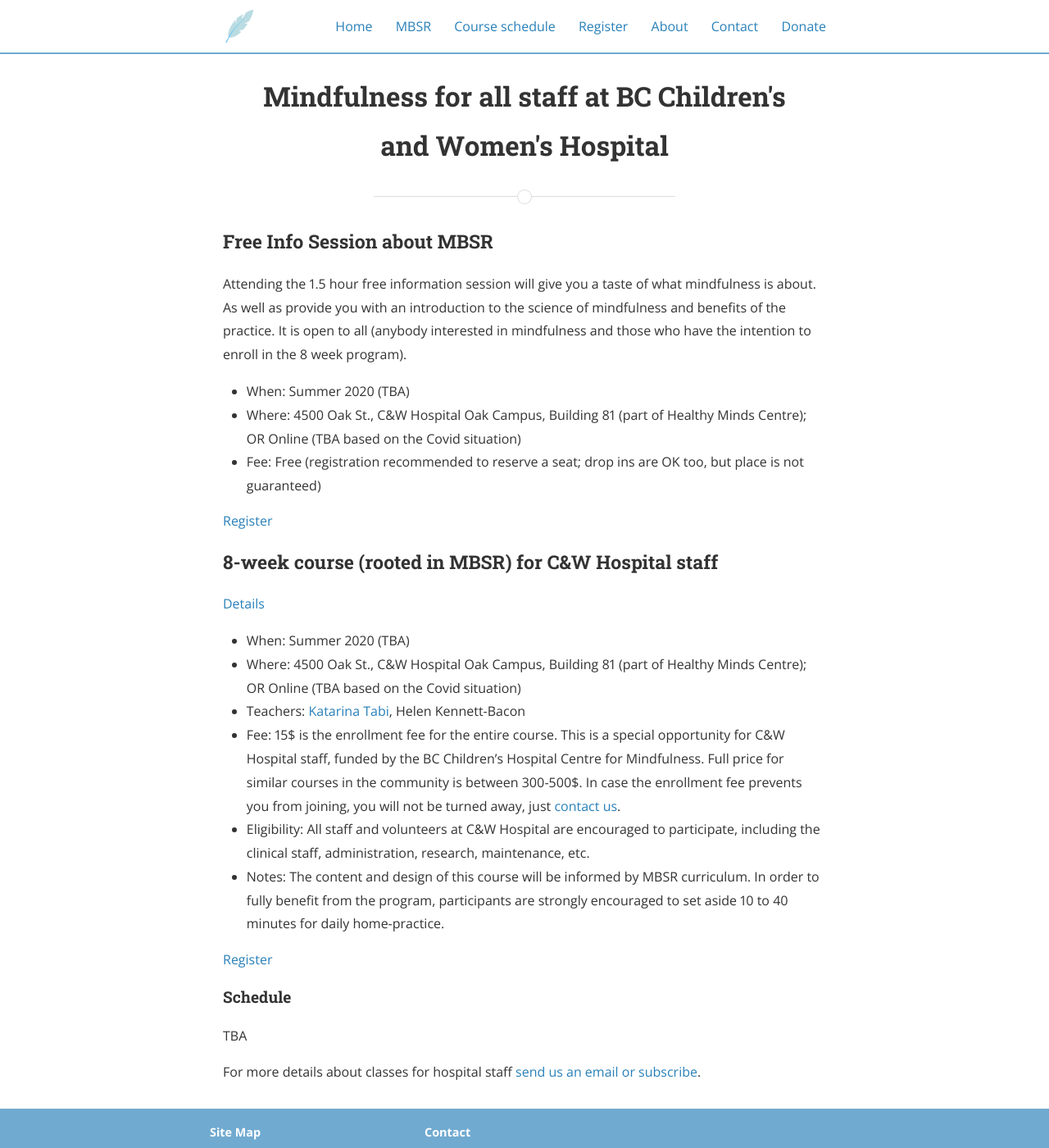
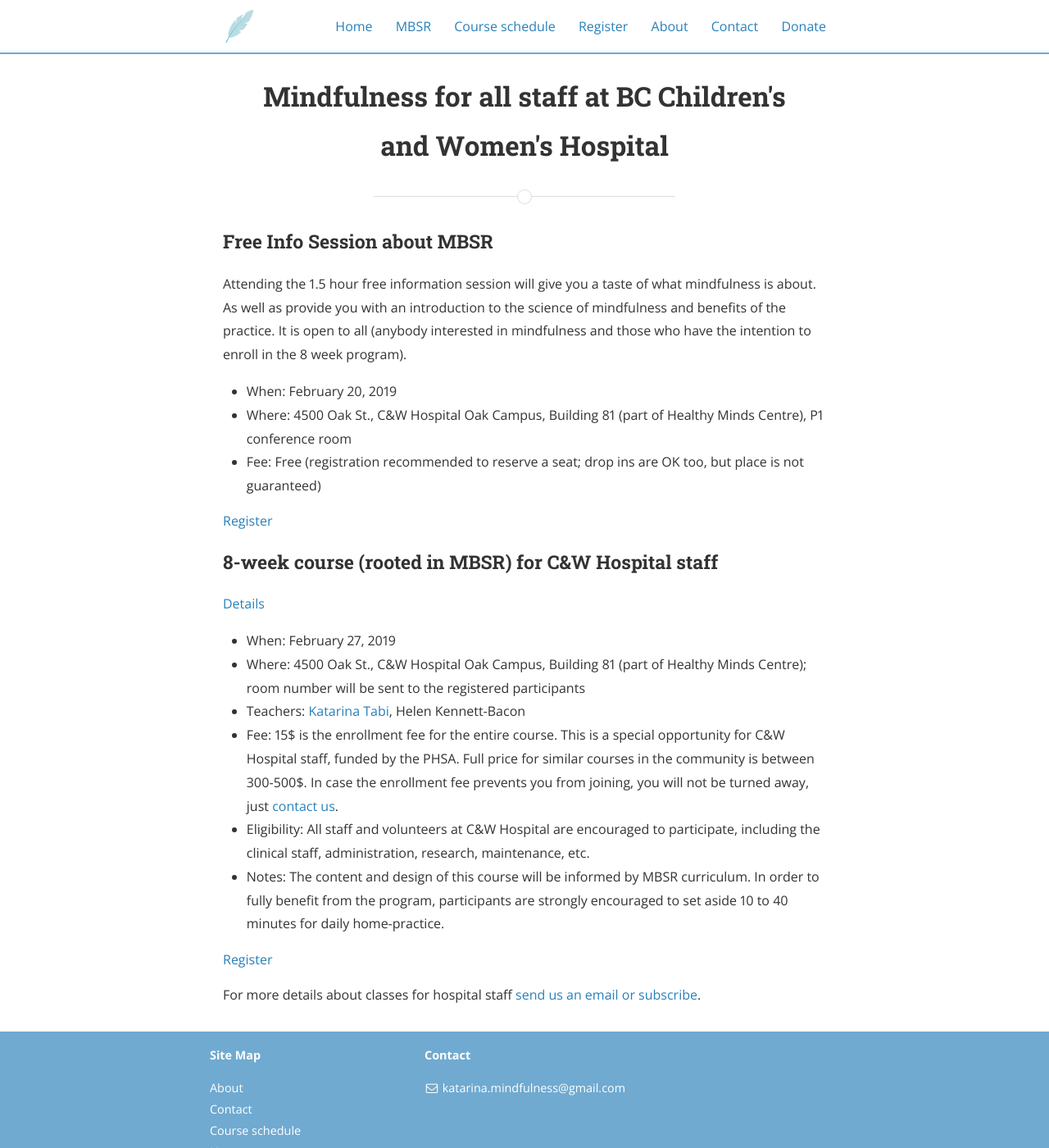
Before and after one commit to mindfulnessone/mindfulnessone.github.io, a Jekyll site: the page built from hospital-staff.md, in a window 1280 px wide and 1400 px high. Shown: the whole window at 82% size. Built offline with Jekyll 4.4.1, drawn with Linux system fonts in a browser that asks for light colours; nearby versions of some CDN libraries.

Commit message:
Update hospital-staff.md

```diff
--- a/hospital-staff.md
+++ b/hospital-staff.md
@@ -9,8 +9,8 @@
 ### Free Info Session about MBSR
 Attending the 1.5 hour free information session will give you a taste of what mindfulness is about. As well as provide you with an introduction to the science of mindfulness and benefits of the practice. It is open to all (anybody interested in mindfulness and those who have the intention to enroll in the 8 week program).
 
-- When: Summer 2020 (TBA)
-- Where: 4500 Oak St., C&W Hospital Oak Campus, Building 81 (part of Healthy Minds Centre); OR Online (TBA based on the Covid situation)
+- When: February 20, 2019
+- Where: 4500 Oak St., C&W Hospital Oak Campus, Building 81 (part of Healthy Minds Centre), P1 conference room
 - Fee: Free (registration recommended to reserve a seat; drop ins are OK too, but place is not guaranteed)
 
 [Register](/register-hospital/)
@@ -18,16 +18,14 @@
 
 ### 8-week course (rooted in MBSR) for C&W Hospital staff
 [Details](/mbsr/)
-- When: Summer 2020 (TBA)
-- Where: 4500 Oak St., C&W Hospital Oak Campus, Building 81 (part of Healthy Minds Centre); OR Online (TBA based on the Covid situation)
+- When: February 27, 2019
+- Where: 4500 Oak St., C&W Hospital Oak Campus, Building 81 (part of Healthy Minds Centre); room number will be sent to the registered participants
 - Teachers: [Katarina Tabi](/about/), Helen Kennett-Bacon
-- Fee: 15$ is the enrollment fee for the entire course. This is a special opportunity for C&W Hospital staff, funded by the BC Children's Hospital Centre for Mindfulness. Full price for similar courses in the community is between 300-500$. In case the enrollment fee prevents you from joining, you will not be turned away, just [contact us](/contact/).
+- Fee: 15$ is the enrollment fee for the entire course. This is a special opportunity for C&W Hospital staff, funded by the PHSA. Full price for similar courses in the community is between 300-500$. In case the enrollment fee prevents you from joining, you will not be turned away, just [contact us](/contact/).
 - Eligibility: All staff and volunteers at C&W Hospital are encouraged to participate, including the clinical staff, administration, research, maintenance, etc.
 - Notes: The content and design of this course will be informed by MBSR curriculum. In order to fully benefit from the program, participants are strongly encouraged to set aside 10 to 40 minutes for daily home-practice.
 
 [Register](/register-8week-hospital/)
 
-#### Schedule
-TBA
 
 For more details about classes for hospital staff [send us an email or subscribe](/contact/).
```
